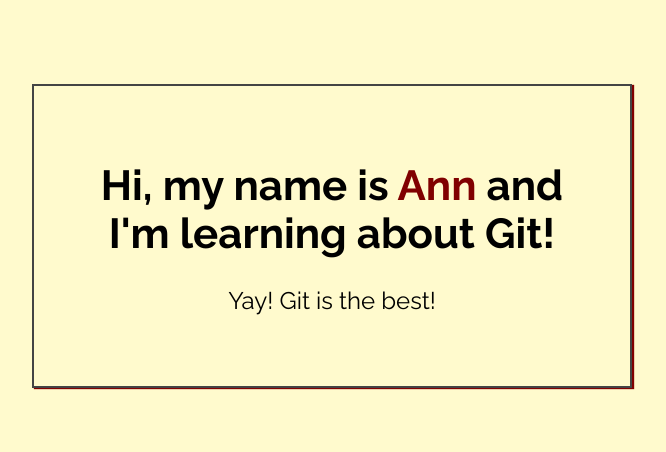
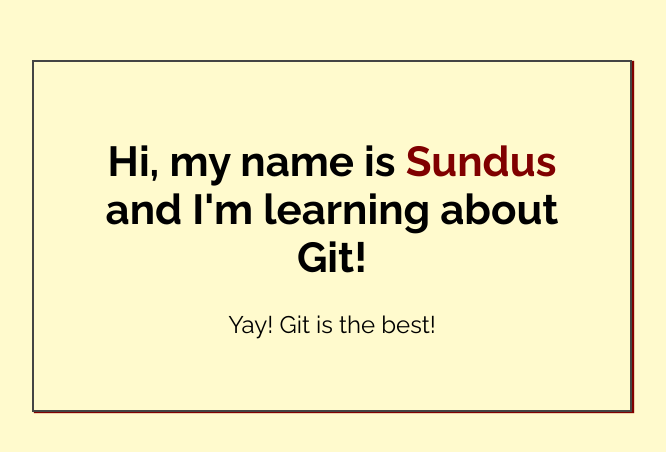
Before and after one commit to sundoosa/My-First-Repo, a plain HTML site: page index.html in a window 1280 px wide. Shown: the part 164-616 px from the top of the page, without its empty margins (308-974 px from the left). Drawn offline with Linux system fonts and the light colour scheme.

Commit message:
Added name to index.html

```diff
--- a/index.html
+++ b/index.html
@@ -14,7 +14,7 @@
 <body>
 
     <div class="greeting">
-        <h1>Hi, my name is <span class="highlight">Ann</span> and I'm learning about Git! </h1>
+        <h1>Hi, my name is <span class="highlight">Sundus</span> and I'm learning about Git! </h1>
 
         <p>Yay! Git is the best!</p>
     </div>
```
